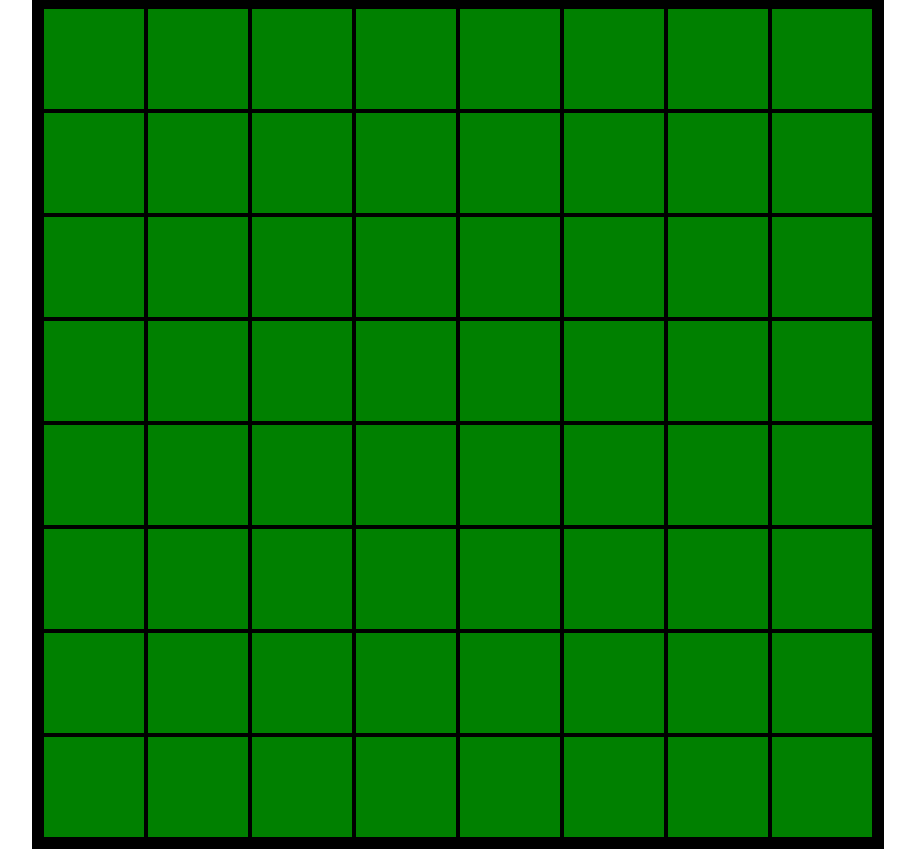
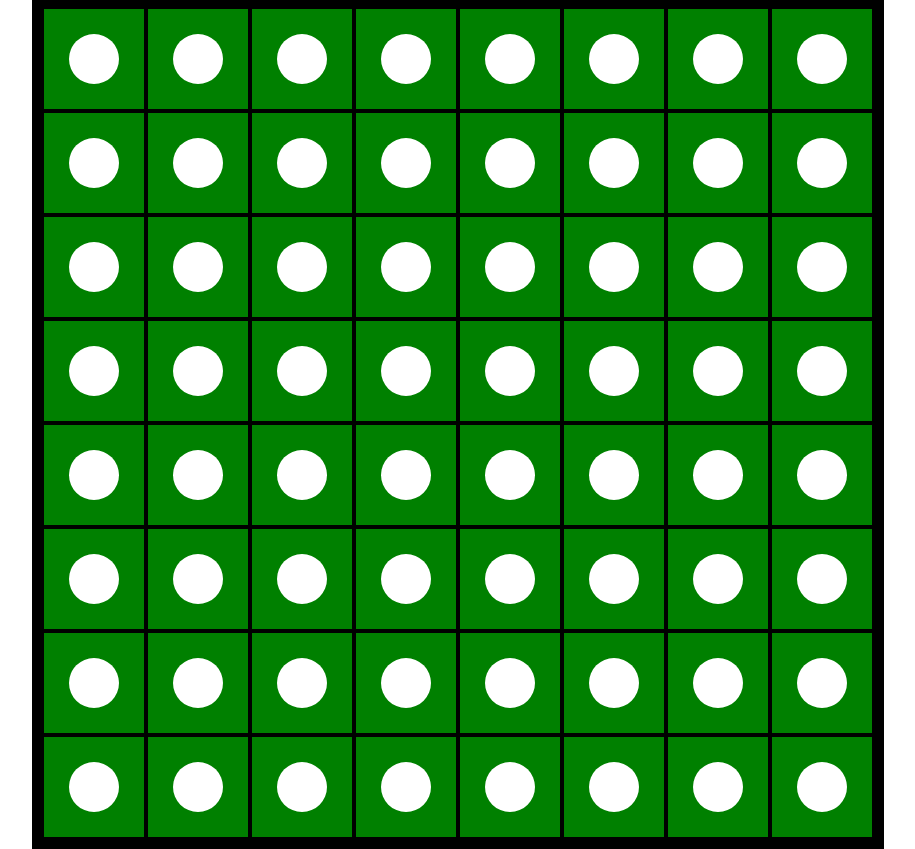
Before and after one commit to aminbabar/othello_reloaded, a website with bundled scripts: page index.html in a window 1280 px wide. Shown: the part 33-882 px from the top of the page, without its empty margins (182-1097 px from the left). Built offline with nearby package versions, Linux system fonts and the light colour scheme.

Commit message:
styling for pieces added

```diff
--- a/src/scripts/othelloView.js
+++ b/src/scripts/othelloView.js
@@ -8,14 +8,21 @@ class View {
         this.el.appendChild(ul);
     }
 
+
     setupBoard() {
         const ul = document.createElement("ul");
         ul.classList.add("board-ul")
         for (let r = 0; r < 8; r++) {
             for (let c = 0; c < 8; c++) {
+                // each li would represent one square
                 let li = document.createElement("li");
+
+                // the piece element
+                let div = document.createElement("div");
+                div.classList.add("white");
                 li.dataset.r = r;
                 li.dataset.c = c;
+                li.appendChild(div);
                 ul.appendChild(li);
             }
         }
--- a/src/styles/board.scss
+++ b/src/styles/board.scss
@@ -17,5 +17,30 @@ h1 {
     background-color: green;
     width: 100px;
     height: 100px;
-    // margin: auto;
 }
+
+.board-ul div {
+    margin-top: 25px;
+}
+
+
+// Piece styling
+
+.white, .black, .moves {
+    background-color: white;
+    width: 50px;
+    height: 50px;
+    -webkit-border-radius: 50%;
+    -moz-border-radius: 50%;
+    border-radius: 50%;
+    margin: auto;
+}
+
+.black {
+    background-color: black;
+}
+
+.moves {
+    background-color: black;
+    opacity: 0.1;
+}
```
Also changed, not shown: dist/main.css, dist/main.js.
